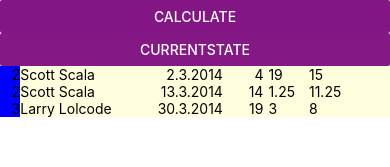
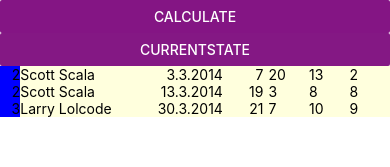
Before and after one commit to Aleksefo/rn-salary-calculator, a React Native app: screen / in a window 390 px wide. Shown: the top 167 px of the page. Built offline with nearby package versions, Linux system fonts and the light colour scheme.

Commit message:
calculateEveningHours - shows correct values, calculateOvertimeHours() added and works as intended, salary somewhat calculated now.

```diff
--- a/App.js
+++ b/App.js
@@ -14,10 +14,10 @@ export default class App extends React.Component {
 	RateEvening = 1.15
 
 	csvData = 'Person_Name,Person_ID,Date,Start,End\n' +
-		'Scott Scala,2,2.3.2014,4:00,19:00\n' +
-		// 'Janet Java,1,3.3.2014,9:30,17:00\n' +
-		// 'Scott Scala,2,3.3.2014,8:15,16:00\n' +
-		// 'Larry Lolcode,3,3.3.2014,18:00,19:00\n' +
+		// 'Scott Scala,2,2.3.2014,4:00,17:00\n' +
+		// 'Janet Java,1,3.3.2014,4:00,20:00\n' +
+		'Scott Scala,2,3.3.2014,7:00,20:00\n' +
+		// 'Larry Lolcode,3,3.3.2014,7:00,3:00\n' +
 		// 'Janet Java,1,4.3.2014,9:45,16:30\n' +
 		// 'Scott Scala,2,4.3.2014,8:30,16:30\n' +
 		// 'Janet Java,1,5.3.2014,8:00,16:30\n' +
@@ -26,10 +26,10 @@ export default class App extends React.Component {
 		// 'Janet Java,1,6.3.2014,16:00,22:00\n' +
 		// 'Scott Scala,2,6.3.2014,8:15,17:00\n' +
 		// 'Larry Lolcode,3,6.3.2014,5:00,10:00\n' +
-		'Scott Scala,2,13.3.2014,14:00,1:15\n' +
+		'Scott Scala,2,13.3.2014,19:00,3:00\n' +
 		// 'Larry Lolcode,3,14.3.2014,5:00,20:15\n' +
 		// 'Scott Scala,2,15.3.2014,22:00,22:00\n' +
-		'Larry Lolcode,3,30.3.2014,19:00,03:00'
+		'Larry Lolcode,3,30.3.2014,21:00,07:00'
 
 	setModalVisible(visible) {
 		this.setState({modalVisible: visible});
@@ -51,38 +51,35 @@ export default class App extends React.Component {
 	renderNews() {
 		let objs = {}
 		let eveningHours
-		let dailyEveningHours
+		let dailyEveningHours = 0
+		let totalHours
+		let dailyTotalHours = 0
+		let overtimeHours = 0
+		let worked = ''
+		let overtimePayment
 		this.loadCSV().map(entry => {
+			totalHours = this.calculateTotalHours(this.timeToDecimal(entry.Start), this.timeToDecimal(entry.End))
 			eveningHours = this.calculateEveningHours(this.timeToDecimal(entry.Start), this.timeToDecimal(entry.End), entry.Person_ID)
-			console.log('eveningHours: ', eveningHours)
+			// console.log('eveningHours: ', eveningHours)
+			if (objs[entry.Person_ID] === undefined) {
+				objs[entry.Person_ID] = {dailyEveningHours, dailyTotalHours, overtimeHours, worked}
+			}
+				dailyEveningHours = objs[entry.Person_ID].dailyEveningHours + eveningHours
+				dailyTotalHours = objs[entry.Person_ID].dailyTotalHours + totalHours
+			if (entry.Date === objs[entry.Person_ID].worked) {
+				overtimeHours += totalHours
+			} else {
+				worked = entry.Date
+				overtimeHours = objs[entry.Person_ID].overtimeHours
+				overtimePayment = this.calculateOvertimeHours(overtimeHours)
+				overtimeHours = totalHours
+			}
 
-			if (objs[entry.Person_ID] === undefined) {
-				// dailyEveningHours = this.state.users[id].dailyEveningHours ? newObj[id].dailyEveningHours + eveningHours : eveningHours
-				dailyEveningHours = eveningHours
-			} else {
-				dailyEveningHours = objs[entry.Person_ID].dailyEveningHours + eveningHours
-			}
-			objs[entry.Person_ID] = {dailyEveningHours}
+			//finisher to calculate overtime leftovers
+			objs[entry.Person_ID] = {dailyEveningHours, dailyTotalHours, overtimeHours, worked}
 			console.log('Calculated Object: ', objs)
-			// objs.push({})
 		})
 	}
-
-// 	let newObj = {...this.state.users}
-// 	if( this.state.users[id]  === undefined ) {
-// 	// dailyEveningHours = this.state.users[id].dailyEveningHours ? newObj[id].dailyEveningHours + eveningHours : eveningHours
-// 	dailyEveningHours = eveningHours
-// } else {
-// 	dailyEveningHours = newObj[id].dailyEveningHours + eveningHours
-// }
-// newObj[id] = {dailyEveningHours}
-// // this.setState({ users: newObj })
-// this.setState(function(currentState) {
-// 	if( this.state.users[id]  === undefined ) {
-// 		return {users: newObj}
-// 	} return {users: currentState.users[id].dailyEveningHours + eveningHours}
-// })
-// console.log('eveningHours Object: ', newObj)
 
 	timeToDecimal(t) {
 		let arr = t.split(':');
@@ -100,27 +97,36 @@ export default class App extends React.Component {
 		end = end + (end < start ? 24 : 0)
 		// console.log('newEnd: ',end)
 		if (30 > end && end > 18) {
-			eveningHours += end - ( start > 18 ? (18 * 2 - start ) : 18 )
-			// console.log('30 > end > 18: ',EveningHours)
+			eveningHours += end - ( start > 18 ? 24 : 18 )
+			// console.log('30 > end > 18: ',eveningHours)
+		}
+		if (30 < end ) {
+			eveningHours += 30 - ( start > 18 ? 24 : 18 )
+			// console.log('30 < end: ',eveningHours)
 		}
 		if (start > 18) {
-			eveningHours += 24 + 6 - start
-			// console.log('start > 18: ',EveningHours)
+			eveningHours += 24 - start
+			// console.log('start > 18: ',eveningHours)
 		}
 		if (start < 6) {
 			eveningHours += 6 - start
-			// console.log('start < 6: ',EveningHours)
+			// console.log('start < 6: ',eveningHours)
 		}
 		return eveningHours
 	}
 
-	calculateOvertimeHours(id, date, hours) {
-		if (date !== this.state.currentDate) {
-			this.setState({currentDate: date})
-			//code
-		} else {
-			// let previousState = this.state.
-		}
+	calculateOvertimeHours(hours) {
+		let extraHours = hours
+			if (hours > 8) {
+				extraHours += ( hours - 8 ) * 0.25
+				if (hours > 10) {
+					extraHours += ( hours - 10 ) * 0.25
+					if (hours > 12) {
+						extraHours = ( hours - 12 ) * 0.5
+					}
+				}
+			}
+			return extraHours
 	}
 
 
@@ -183,7 +189,7 @@ export default class App extends React.Component {
 							<Text
 								style={{flex: 1}}>{this.calculateTotalHours(this.timeToDecimal(item.Start), this.timeToDecimal(item.End))}</Text>
 							<Text
-								style={{flex: 1}}>{() => this.calculateEveningHours(this.timeToDecimal(item.Start), this.timeToDecimal(item.End), item.Person_ID)}</Text>
+								style={{flex: 1}}>{this.calculateEveningHours(this.timeToDecimal(item.Start), this.timeToDecimal(item.End), item.Person_ID)}</Text>
 							{/*<Text*/}
 							{/*style={{flex: 1}}>{this.calculateOvertimeHours(item.Person_ID, item.Date, this.calculateTotalHours(this.timeToDecimal(item.Start), this.timeToDecimal(item.End)))}</Text>*/}
 						</View>
```
